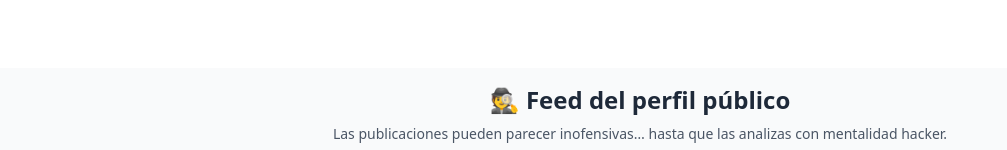
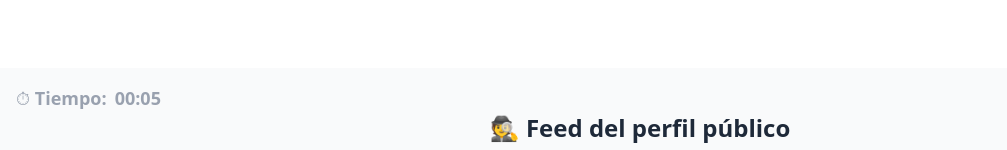
Before and after one commit to carlos-paezf/Social_Engineering_Challenge-Frontend, a React (Vite) app: page /hints in a window 1280 px wide. Shown: the top 150 px of the page, without its empty margins (0-1007 px from the left). Built offline with nearby package versions, Linux system fonts and the light colour scheme; no server answers.

Commit message:
feat: Add Timer and Success Page

```diff
--- /dev/null
+++ b/src/api/useSendScore.ts
@@ -0,0 +1,12 @@
+import { useMutation } from "@tanstack/react-query";
+import type { GroupRanking } from "../types/Group";
+import { api } from "./client";
+
+export const useSendScore = () => {
+    return useMutation( {
+        mutationFn: async ( groupData: GroupRanking ) => {
+            const response = await api.post( "/auth/groups", groupData );
+            return response.data;
+        }
+    } );
+};
--- /dev/null
+++ b/src/components/Timer.tsx
@@ -0,0 +1,32 @@
+import { useEffect, useState, type FC } from "react";
+import { formatDuration } from "../utils/formatTime";
+
+interface TimerProps {
+    startTime: number;
+    isPaused?: boolean;
+    label?: string;
+    className?: string;
+}
+
+
+export const Timer: FC<TimerProps> = ( { startTime, isPaused = false, label, className = "" } ) => {
+    const [ elapsed, setElapsed ] = useState( 0 );
+
+    useEffect( () => {
+        if ( !startTime || isPaused ) return;
+
+        const interval = setInterval( () => {
+            const now = Date.now();
+            setElapsed( now - startTime );
+        }, 1000 );
+
+        return () => clearInterval( interval );
+    }, [ startTime, isPaused ] );
+
+    return (
+        <div className={ `text-lg font-semibold text-gray-400 ${ className }` }>
+            { label && <span className="mr-2">{ label }</span> }
+            <span>{ formatDuration( elapsed ) }</span>
+        </div>
+    );
+};
--- a/src/pages/CluesPage.tsx
+++ b/src/pages/CluesPage.tsx
@@ -1,12 +1,23 @@
+import { useEffect } from 'react';
 import { CluesFeed } from '../features/clues/CluesFeed';
 import { CluesFooter } from '../features/clues/CluesFooter';
 import { CluesHeader } from '../features/clues/CluesHeader';
 import { MainLayout } from '../layout/MainLayout';
+import { useCluesStore } from '../store/useCluesStore';
+import { Timer } from '../components/Timer';
 
 
 const CluesPage = () => {
+    const startClock = useCluesStore( ( state ) => state.startClock );
+    const startTime = useCluesStore( ( state ) => state.startTime );
+
+    useEffect( () => {
+        startClock();
+    }, [ startClock ] );
+
     return (
         <MainLayout>
+            <Timer startTime={ startTime ?? Date.now() } label="⏱ Tiempo:" />
             <CluesHeader />
             <CluesFeed />
             <CluesFooter />
--- a/src/pages/SuccessChallengePage.tsx
+++ b/src/pages/SuccessChallengePage.tsx
@@ -1,5 +1,66 @@
+import { useEffect, useState } from "react";
+import { useGameStore } from "../store/useGameStore";
+import { useCluesStore } from "../store/useCluesStore";
+import { useSendScore } from "../api/useSendScore";
+import { MainLayout } from "../layout/MainLayout";
+import { formatDuration } from "../utils/formatTime";
+
+
 export const SuccessChallengePage = () => {
+    const { mutate: sendScore, isPending, isSuccess } = useSendScore();
+    const groupData = useGameStore.getState().groupData;
+    const startTime = useCluesStore.getState().startTime;
+    const failedAttempts = useCluesStore.getState().failedAttempts;
+    const hasSentScore = useCluesStore( ( state ) => state.hasSentScore );
+    const markScoreSent = useCluesStore( ( state ) => state.markScoreSent );
+
+    const [ timeTaken, setTimeTaken ] = useState<number | null>( null );
+
+    /* The `useEffect` hook in the code snippet is responsible for triggering a side effect when
+    certain dependencies change. In this case, the effect is triggered when any of the dependencies
+    `groupData`, `startTime`, `failedAttempts`, `hasSentScore`, `sendScore`, or `markScoreSent`
+    change. */
+    useEffect( () => {
+        if ( !groupData || !startTime || hasSentScore ) return;
+
+        const totalTime = Date.now() - startTime;
+        setTimeTaken( totalTime );
+
+        sendScore(
+            {
+                ...groupData, timeTaken: totalTime, attempts: failedAttempts + 1
+            },
+            {
+                onSuccess: () => {
+                    markScoreSent();
+                }
+            } );
+    }, [ groupData, startTime, failedAttempts, hasSentScore, sendScore, markScoreSent ] );
+
     return (
-        <div>SuccessPage</div>
+        <MainLayout>
+            <div className="min-h-screen flex flex-col items-center justify-center bg-green-900 text-white px-4">
+                <h1 className="text-4xl md:text-5xl font-bold mb-4">🎉 ¡Reto Completado!</h1>
+                <p className="text-lg text-center mb-6">
+                    Felicitaciones <span className="font-semibold">{ groupData?.groupName }</span> de{ " " }
+                    <span className="italic">{ groupData?.institution }</span>. Han superado el reto hacker.
+                </p>
+
+                { isPending && (
+                    <p className="text-yellow-300 animate-pulse">Guardando tu puntaje...</p>
+                ) }
+
+                { isSuccess && timeTaken !== null && (
+                    <div className="text-center bg-green-800 px-6 py-4 rounded-xl shadow-md mt-4">
+                        <p className="text-xl mb-2">🕒 Tiempo: <span className="font-bold">{ formatDuration( timeTaken ) }</span></p>
+                        <p className="text-xl">❌ Intentos: <span className="font-bold">{ failedAttempts + 1 }</span></p>
+                    </div>
+                ) }
+
+                <div className="mt-10 text-sm text-gray-300">
+                    Puedes ver tu posición en el ranking desde la página principal.
+                </div>
+            </div>
+        </MainLayout>
     );
 };
--- a/src/store/useCluesStore.ts
+++ b/src/store/useCluesStore.ts
@@ -16,6 +16,8 @@ interface CluesStore {
     markLoginSuccess: () => void;
     markLoginFailure: () => void;
     resetLoginState: () => void;
+    hasSentScore: boolean,
+    markScoreSent: () => void;
 }
 
 
@@ -34,10 +36,16 @@ try {
 /* This code snippet is creating a custom hook called `useCluesStore` using the Zustand library in
 TypeScript. The `create` function from Zustand is used to define the store shape and initial state. */
 export const useCluesStore = create<CluesStore>(
-    ( set, get ) => ( {
-        startTime: null,
+    ( set, get ) => {
+        const persistedStart = localStorage.getItem( "startTime" );
+        const initialStartTime = persistedStart ? Number( persistedStart ) : null;
+
+        return {
+            startTime: initialStartTime,
             startClock: () => {
                 if ( get().startTime === null ) {
+                    const now = Date.now();
+                    localStorage.setItem( "startTime", String( now ) );
                     set( { startTime: Date.now() } );
                 }
             },
@@ -73,6 +81,9 @@ export const useCluesStore = create<CluesStore>(
                 localStorage.setItem( "loginResult", JSON.stringify( "pending" ) );
                 localStorage.setItem( "failedAttempts", JSON.stringify( 0 ) );
                 set( { loginResult: "pending", failedAttempts: 0 } );
+            },
+            hasSentScore: false,
+            markScoreSent: () => set( { hasSentScore: true } )
+        };
     }
-    } )
 );
```
Lines whose indentation alone changed are shown as unchanged.
